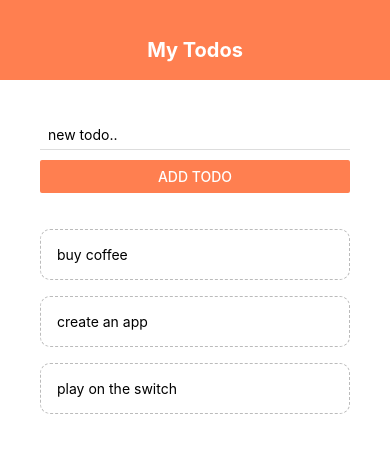
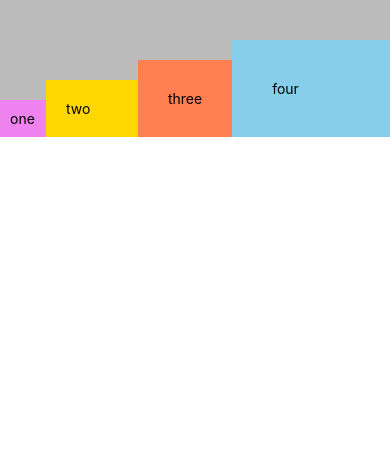
Before and after one commit to stephen-lakes/React-Native-notes, a React Native app: screen / in a window 390 px wide. Shown: the top 452 px of the page. Built offline with nearby package versions, Linux system fonts and the light colour scheme.

Commit message:
Flexbox basics

```diff
--- a/App.js
+++ b/App.js
@@ -2,6 +2,7 @@ import { useState } from 'react';
 import { StyleSheet, Text, View, FlatList, TouchableWithoutFeedback, Keyboard } from 'react-native';
 import AddTodo from './components/addTodo';
 import Header from './components/header';
+import Sandbox from './components/sandBox';
 import TodoItem from './components/todoItem';
 
 export default function App() {
@@ -34,26 +35,27 @@ export default function App() {
   }
 
   return (
-    <TouchableWithoutFeedback onPress={() => {
-      Keyboard.dismiss();
-      console.log('keyboard dismissed');
-    }}>
-      <View style={styles.container}>
-        <Header />
-        <View style={styles.content}>
-          {/* add todo form */}
-          <AddTodo submitHandler={submitHandler} />
-          <View style={styles.list}>
-            <FlatList
-              data={todos}
-              renderItem={({ item }) => (
-                <TodoItem item={item} pressHandler={pressHandler} />
-              )}
-            />
-          </View>
-        </View>
-      </View>
-    </TouchableWithoutFeedback>
+    <Sandbox />
+    // <TouchableWithoutFeedback onPress={() => {
+    //   Keyboard.dismiss();
+    //   console.log('keyboard dismissed');
+    // }}>
+    //   <View style={styles.container}>
+    //     <Header />
+    //     <View style={styles.content}>
+    //       {/* add todo form */}
+    //       <AddTodo submitHandler={submitHandler} />
+    //       <View style={styles.list}>
+    //         <FlatList
+    //           data={todos}
+    //           renderItem={({ item }) => (
+    //             <TodoItem item={item} pressHandler={pressHandler} />
+    //           )}
+    //         />
+    //       </View>
+    //     </View>
+    //   </View>
+    // </TouchableWithoutFeedback>
 
   );
 }
--- /dev/null
+++ b/components/sandBox.js
@@ -0,0 +1,43 @@
+import { StyleSheet, Text, View } from "react-native";
+
+export default function Sandbox() {
+    return (
+        <View style={styles.container}>
+            <Text style={styles.boxOne}>one</Text>
+            <Text style={styles.boxTwo}>two</Text>
+            <Text style={styles.boxThree}>three</Text>
+            <Text style={styles.boxFour}>four</Text>
+        </View>
+    )
+}
+
+const styles = StyleSheet.create({
+    container: {
+        //flex: 1,
+        flexDirection: 'row',
+        justifyContent: 'space-evenly',
+        paddingTop: 40,
+        alignItems: 'flex-end',
+        backgroundColor: '#bbb',
+    },
+    boxOne: {
+        flex: 1,
+        backgroundColor: 'violet',
+        padding: 10,
+    },
+    boxTwo: {
+        flex: 2,
+        backgroundColor: 'gold',
+        padding: 20,
+    },
+    boxThree: {
+        flex: 1,
+        backgroundColor: 'coral',
+        padding: 30,
+    },
+    boxFour: {
+        flex: 3,
+        backgroundColor: 'skyblue',
+        padding: 40,
+    }
+});
```
